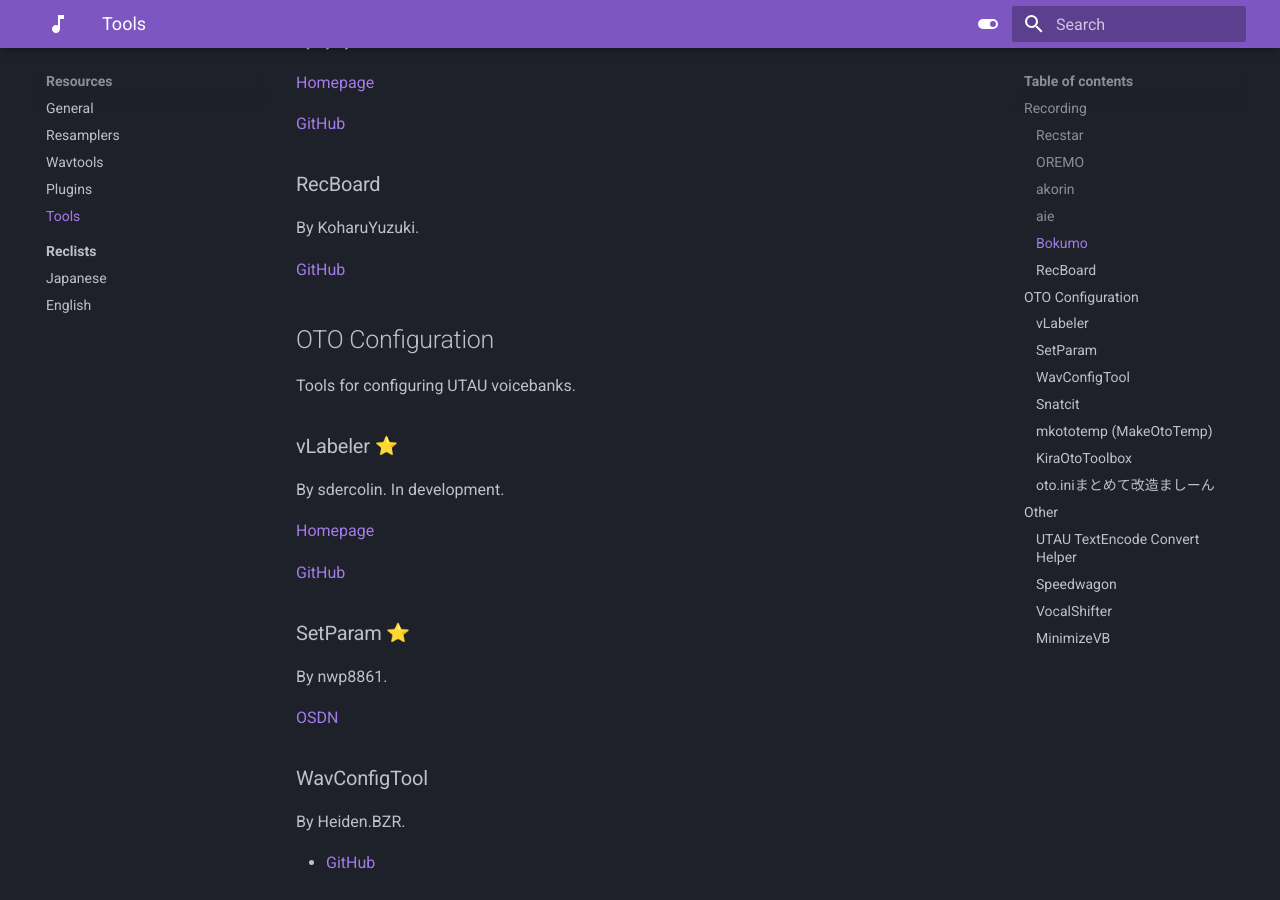
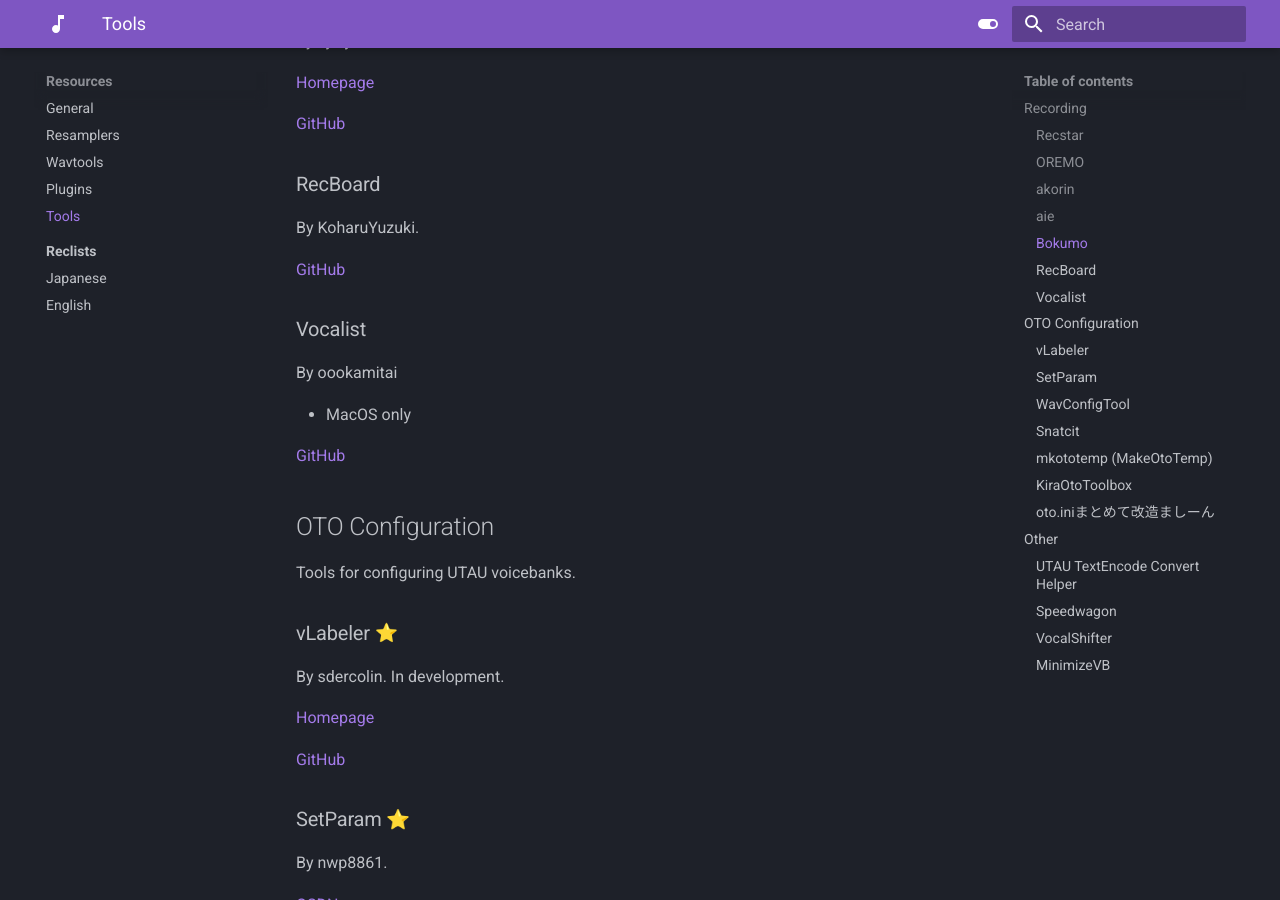
Before and after one commit to nagotown/utau.info, an MkDocs documentation site: the page built from docs/resources/tools.md, in a window 1280 px wide and 900 px high, scrolled down 1301 px. Built offline with MkDocs 1.6.1 and Material for MkDocs 9.7.7, drawn with Linux system fonts in a browser that asks for light colours; emoji names are drawn with the system emoji font.

Commit message:
Add Vocalist (Recording Soft) to Resources

```diff
--- a/docs/resources/tools.md
+++ b/docs/resources/tools.md
@@ -55,6 +55,14 @@
 By KoharuYuzuki.
 
 [GitHub](https://github.com/KoharuYuzuki/RecBoard)
+
+### Vocalist
+
+By oookamitai
+
+- MacOS only
+
+[GitHub](https://github.com/ookamitai/Vocalist)
 
 ## OTO Configuration
 
```
